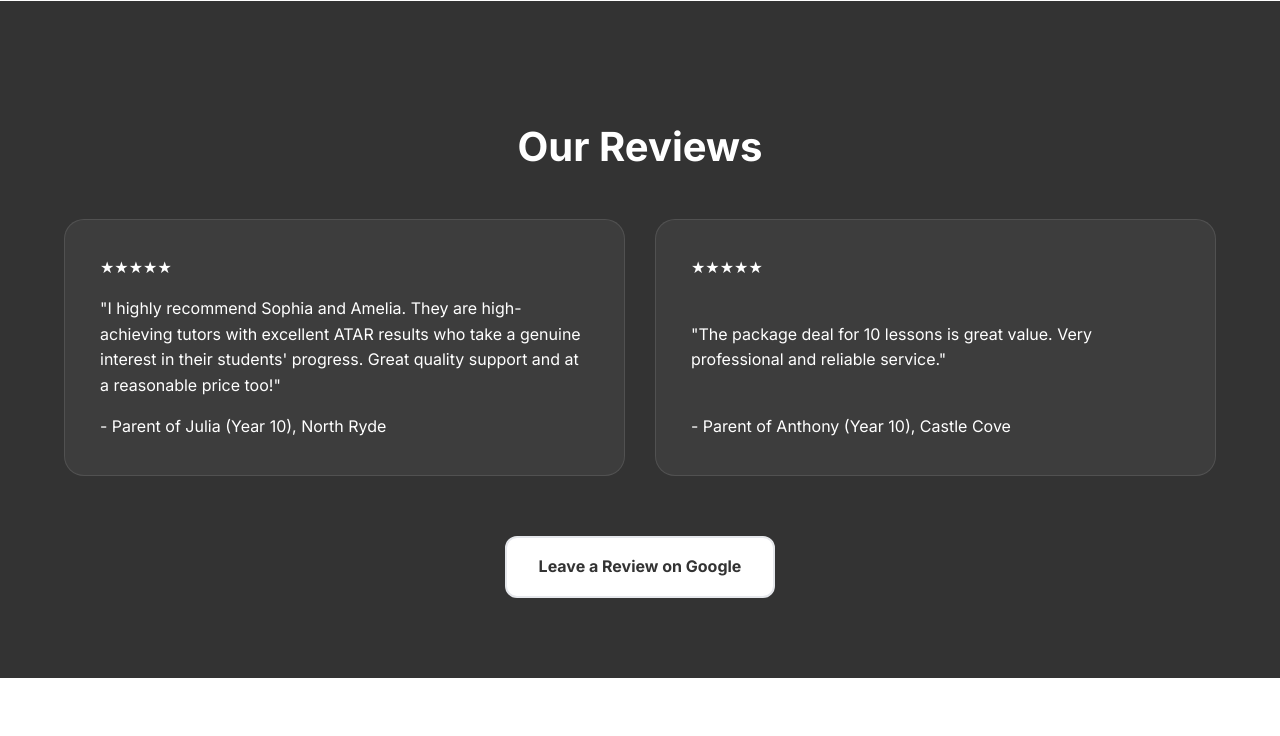
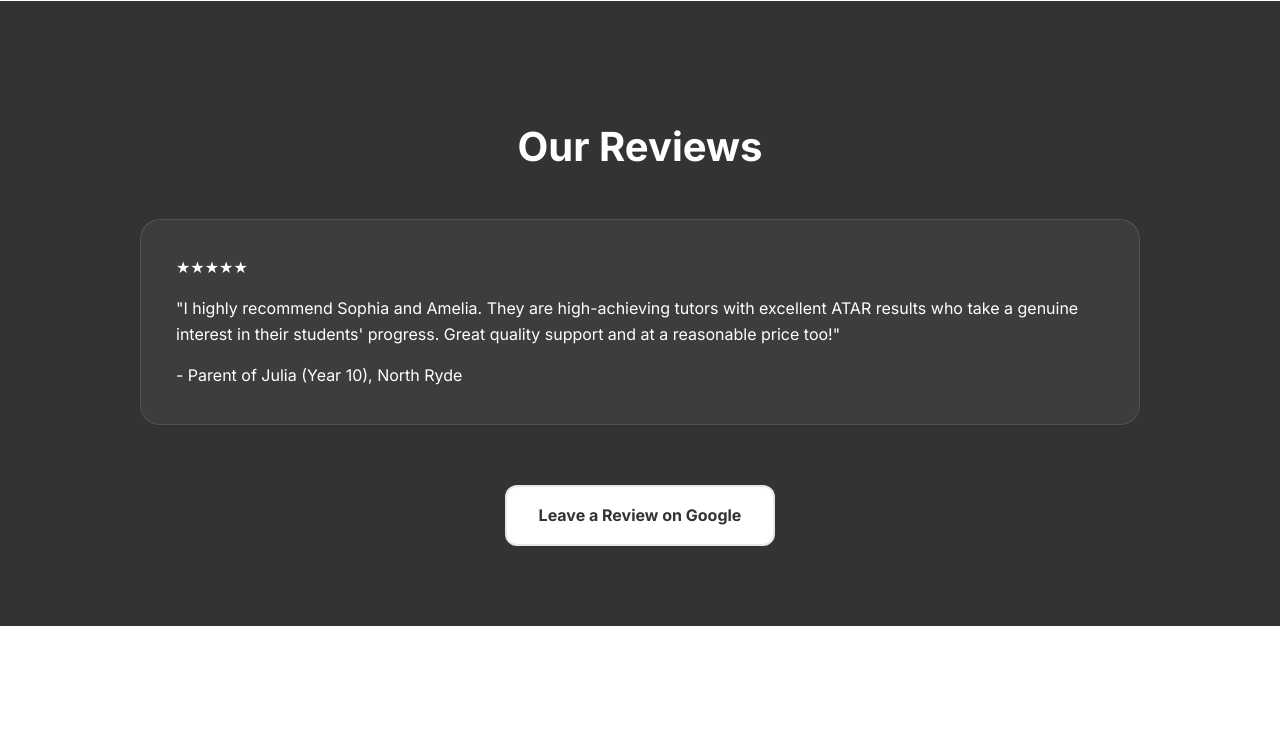
Before and after one commit to SophiaZ4/ats_tutors, a Flask app: page / in a window 1280 px wide. Shown: the part 920-1656 px from the top of the page. Run offline with Flask 3, Linux system fonts and the light colour scheme; some libraries are stand-ins or nearby versions.

Commit message:
Editted html for reviews and tutor bio sections.

```diff
--- a/ats_tutors/static/css/style.css
+++ b/ats_tutors/static/css/style.css
@@ -155,7 +155,7 @@ h2 { font-size: 2.5rem; font-weight: 900; margin-bottom: 40px; }
     grid-template-columns: repeat(auto-fit, minmax(300px, 1fr));
     padding: 20px 0;
     gap: 30px;
-    max-width: 1300px; /* Limits the max width so they don't get TOO long on huge monitors */
+    max-width: 1000px; /* Limits the max width so they don't get TOO long on huge monitors */
     margin: 0 auto;
 }
 
--- a/ats_tutors/templates/index.html
+++ b/ats_tutors/templates/index.html
@@ -58,16 +58,16 @@
                 <div class="stars">★★★★★</div>
                 <p>"Sophia kept my son engaged and brought his English back up to a year 5 level."</p>
                 <span class="reviewer">- Parent of Thomas (Year 4), East Ryde</span>
+            </div>
+            <div class="review-card">
+                <div class="stars">★★★★★</div>
+                <p>"The package deal for 10 lessons is great value. Very professional and reliable service."</p>
+                <span class="reviewer">- Parent of Anthony (Year 10), Castle Cove</span>
             </div>-->
             <div class="review-card">
                 <div class="stars">★★★★★</div>
                 <p>"I highly recommend Sophia and Amelia. They are high-achieving tutors with excellent ATAR results who take a genuine interest in their students' progress. Great quality support and at a reasonable price too!"</p>
                 <span class="reviewer">- Parent of Julia (Year 10), North Ryde</span>
-            </div>
-            <div class="review-card">
-                <div class="stars">★★★★★</div>
-                <p>"The package deal for 10 lessons is great value. Very professional and reliable service."</p>
-                <span class="reviewer">- Parent of Anthony (Year 10), Castle Cove</span>
             </div>
         </div>
 
@@ -120,7 +120,7 @@
 
         <div class="card tutor-card">
             <h3>Amelia Sawakid</h3>
-            <p class="tutor-bio">Studying Law at UNSW (2026). Highly motivated in HSIE with great resources for Legal and Business Studies.</p>
+            <p class="tutor-bio">Studying Business and Law at UNSW (2026). School Captain for 2025 at Mercy Catholic College. Highly motivated in HSIE subjects with top resources.</p>
 
             <ul class="subject-list">
                 <li><strong>Business Studies</strong>  (Band 6, 95)</li>
```
